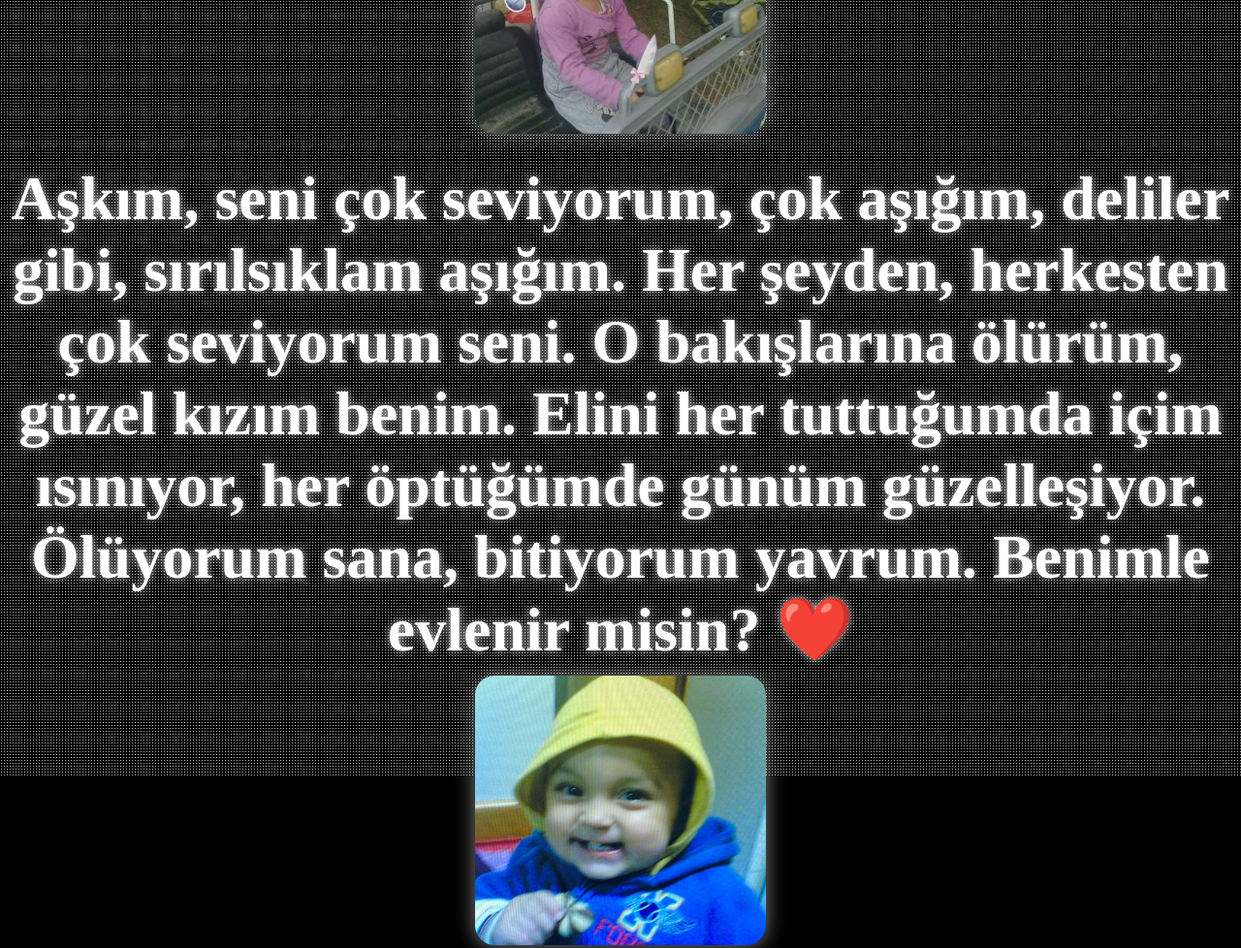
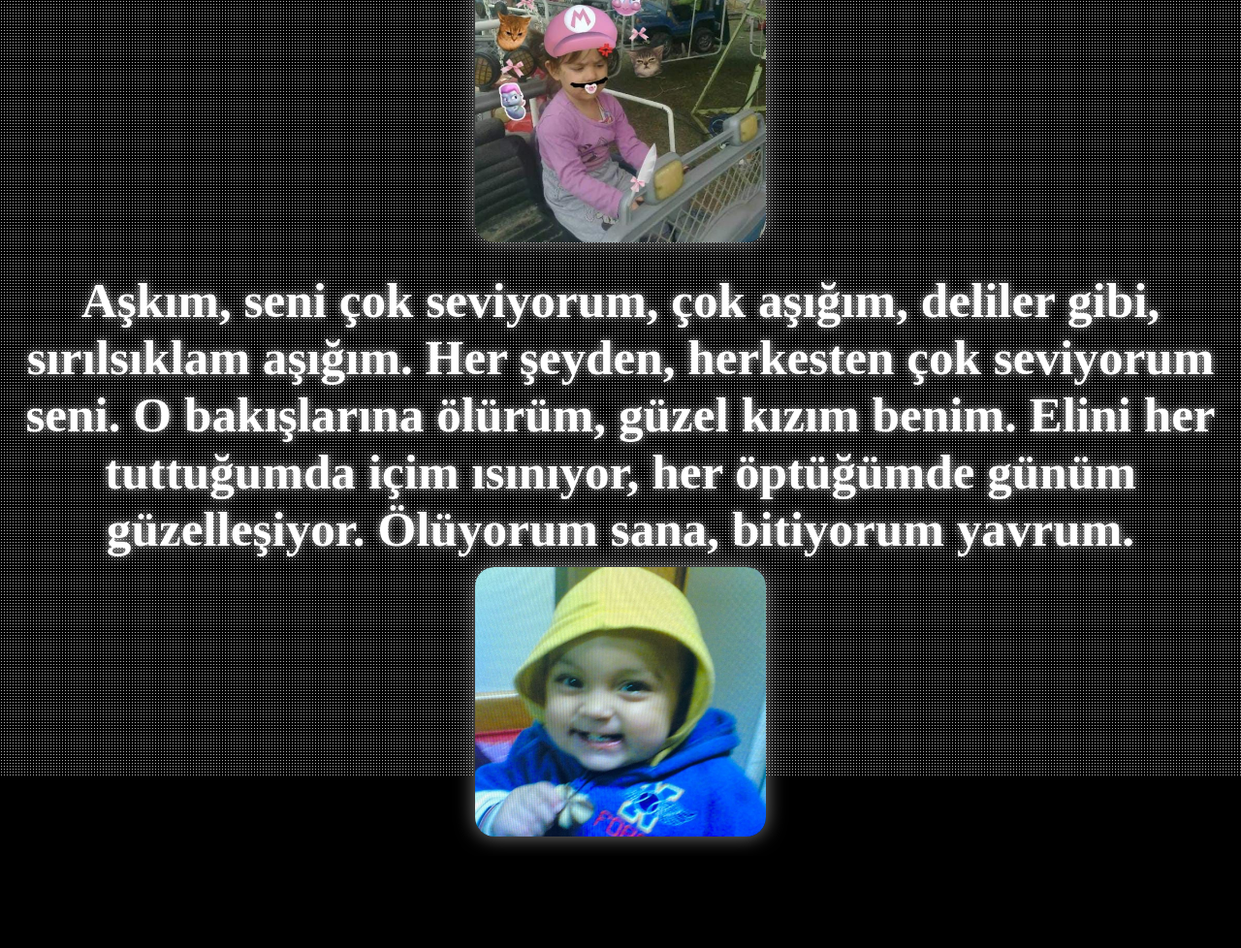
Before and after one commit to B8r1s/ebbam.github.io, a plain HTML site: page index.html in a window 1280 px wide. Shown: the top 978 px of the page at 97% size. After the commit the page ends 883 px from the top, so only its background shows below. Drawn offline with Linux system fonts and the light colour scheme.

Commit message:
Update index.html

```diff
--- a/index.html
+++ b/index.html
@@ -49,7 +49,7 @@
             padding: 10px;
         }
         img {
-            width: 80%;
+            width: 60%;
             max-width: 300px;
             height: auto;
             border-radius: 20px;
@@ -57,7 +57,7 @@
             margin: 10px 0;
         }
         h1 {
-            font-size: 5vw;
+            font-size: 4vw;
             font-weight: bold;
             margin-top: 20px;
             text-shadow: 0 0 10px rgba(255, 255, 255, 0.8);
@@ -71,7 +71,7 @@
     <div class="stars"></div>
     <div class="content">
         <img src="fotograf.png" alt="Soldaki Fotoğraf">
-        <h1>Aşkım, seni çok seviyorum, çok aşığım, deliler gibi, sırılsıklam aşığım. Her şeyden, herkesten çok seviyorum seni. O bakışlarına ölürüm, güzel kızım benim. Elini her tuttuğumda içim ısınıyor, her öptüğümde günüm güzelleşiyor. Ölüyorum sana, bitiyorum yavrum. Benimle evlenir misin? ❤️</h1>
+        <h1>Aşkım, seni çok seviyorum, çok aşığım, deliler gibi, sırılsıklam aşığım. Her şeyden, herkesten çok seviyorum seni. O bakışlarına ölürüm, güzel kızım benim. Elini her tuttuğumda içim ısınıyor, her öptüğümde günüm güzelleşiyor. Ölüyorum sana, bitiyorum yavrum.</h1>
         <img src="fotograf2.png" alt="Sağdaki Fotoğraf">
     </div>
 </body>
```
